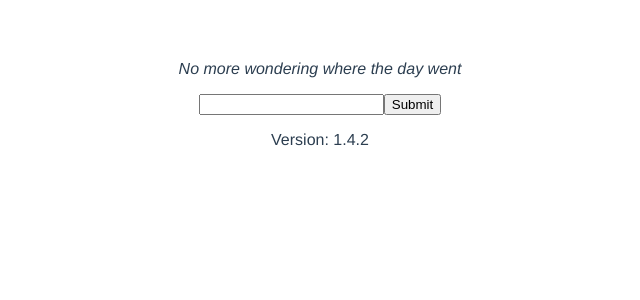
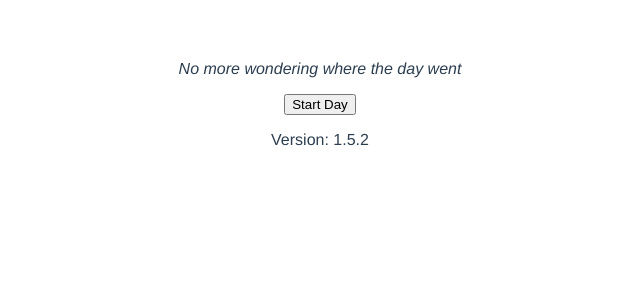
Before and after one commit to cotterjd/time-auditor, a Vue app: page / in a window 1280 px wide. Shown: the top 300 px of the page, without its empty margins (320-960 px from the left). Built offline with nearby package versions, Linux system fonts and the light colour scheme.

Commit message:
add day of week

```diff
--- a/package.json
+++ b/package.json
@@ -1,6 +1,6 @@
 {
   "name": "time-auditor",
-  "version": "1.4.2",
+  "version": "1.5.2",
   "private": true,
   "scripts": {
     "serve": "vue-cli-service serve",
--- /dev/null
+++ b/src/components/ActivityList.vue
@@ -0,0 +1,25 @@
+<template>
+  <ul v-for="dateKey in Object.keys(groupedActivities)" :key="dateKey" class="activity-list">
+    <span>{{ dateKey }}</span>
+    <li v-for="activity in groupedActivities[dateKey]" :key="activity.id">
+      {{ activity.start }}-{{ activity.finish }}({{ activity.timeTook }}) {{ activity.activity }}
+    </li>
+  </ul>
+</template>
+
+<script lang="ts">
+import { defineComponent } from 'vue'
+
+export default defineComponent({
+  name: `ActivityList`,
+  components: {},
+  props: [`groupedActivities`],
+})
+</script>
+
+<style scoped>
+.activity-list {
+  list-style: none;
+  text-align: left;
+}
+</style>
--- a/src/components/Header.vue
+++ b/src/components/Header.vue
@@ -1,7 +1,7 @@
 <template>
   <div class="header-container">
     <p><i>No more wondering where the day went</i></p>
-    <button v-if="!start" @click="startDay">Start Day</button>
+    <button v-if="!start" @click="startTimer">Start Day</button>
 
     <div v-show="start">
       <input v-model="activity" @keyup.enter="submitActivity" />
@@ -19,12 +19,15 @@ export default defineComponent({
   data: () => ({
     activity: ``,
   }),
-  props: [`start`, `submitActivity`],
+  props: [`start`, `submitActivity`, `startDay`],
   methods: {
     onSubmit() {
       this.$emit(`submitActivity`, this.activity)
       this.activity = ``
-    }
+    },
+    startTimer() {
+      this.startDay()
+    },
   },
 })
 </script>
--- a/src/components/PageHome.vue
+++ b/src/components/PageHome.vue
@@ -1,13 +1,8 @@
 <template>
+  <ta-header :start="start" @submitActivity="submitActivity" :startDay="startDay" />
 
-  <ta-header start="start" @submitActivity="submitActivity" />
+  <activity-list :groupedActivities="groupedActivities" />
 
-  <ul v-for="dateKey in Object.keys(groupedActivities)" :key="dateKey" class="activity-list">
-    <span>{{ dateKey }}</span>
-    <li v-for="activity in groupedActivities[dateKey]" :key="activity.id">
-      {{ activity.start }}-{{ activity.finish }}({{ activity.timeTook }}) {{ activity.activity }}
-    </li>
-  </ul>
   <version />
 </template>
 
@@ -15,6 +10,7 @@
 import { defineComponent } from 'vue'
 import Version from './Version.vue'
 import TaHeader from './Header.vue'
+import ActivityList from './ActivityList.vue'
 import { DateTimeFormatOptions } from '../types'
 import { groupBy } from 'ramda'
 
@@ -42,6 +38,7 @@ export default defineComponent({
   components: {
     Version,
     TaHeader,
+    ActivityList,
   },
   data: (): Data => ({
     start: null,
@@ -52,7 +49,6 @@ export default defineComponent({
   computed: {},
   watch: {
     activities (newVal) {
-      console.log(`activities`, newVal)
       this.groupedActivities = groupBy((activity: Activity) => activity.date, newVal)
     },
   },
@@ -111,7 +107,7 @@ export default defineComponent({
         finish: endTime,
         activity: activity,
         timeTook: this.getTimeTook(),
-        date: new Date().toLocaleDateString(),
+        date: `${(new Date()).toString().split(` `)[0]} ${new Date().toLocaleDateString()}`,
       }
       const objectStore = this.db.transaction([`activities`], `readwrite`).objectStore(`activities`)
       const addRequest = objectStore.add(newActivity)
@@ -125,6 +121,7 @@ export default defineComponent({
       }
     },
     startDay() {
+      console.log(`start day`)
       localStorage.setItem(`start`, new Date().toISOString())
       this.start = new Date()
     },
@@ -140,10 +137,6 @@ export default defineComponent({
 
 <style scoped>
 
-.activity-list {
-  list-style: none;
-  text-align: left;
-}
 
 
 </style>
--- a/src/components/_template.vue
+++ b/src/components/_template.vue
@@ -4,7 +4,7 @@
 </template>
 
 <script lang="ts">
-import { defineComponent } from 'vue';
+import { defineComponent } from 'vue'
 
 export default defineComponent({
   name: ``,
```
